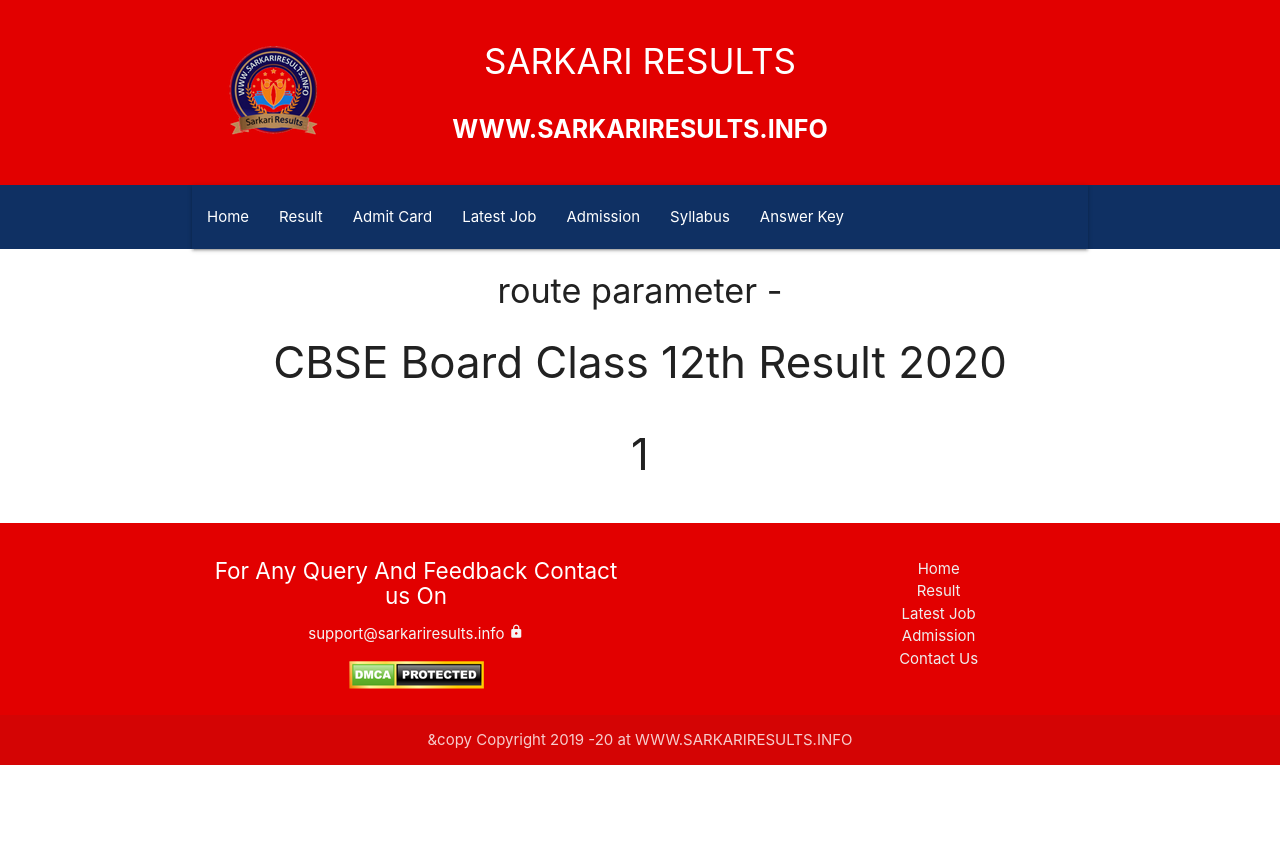
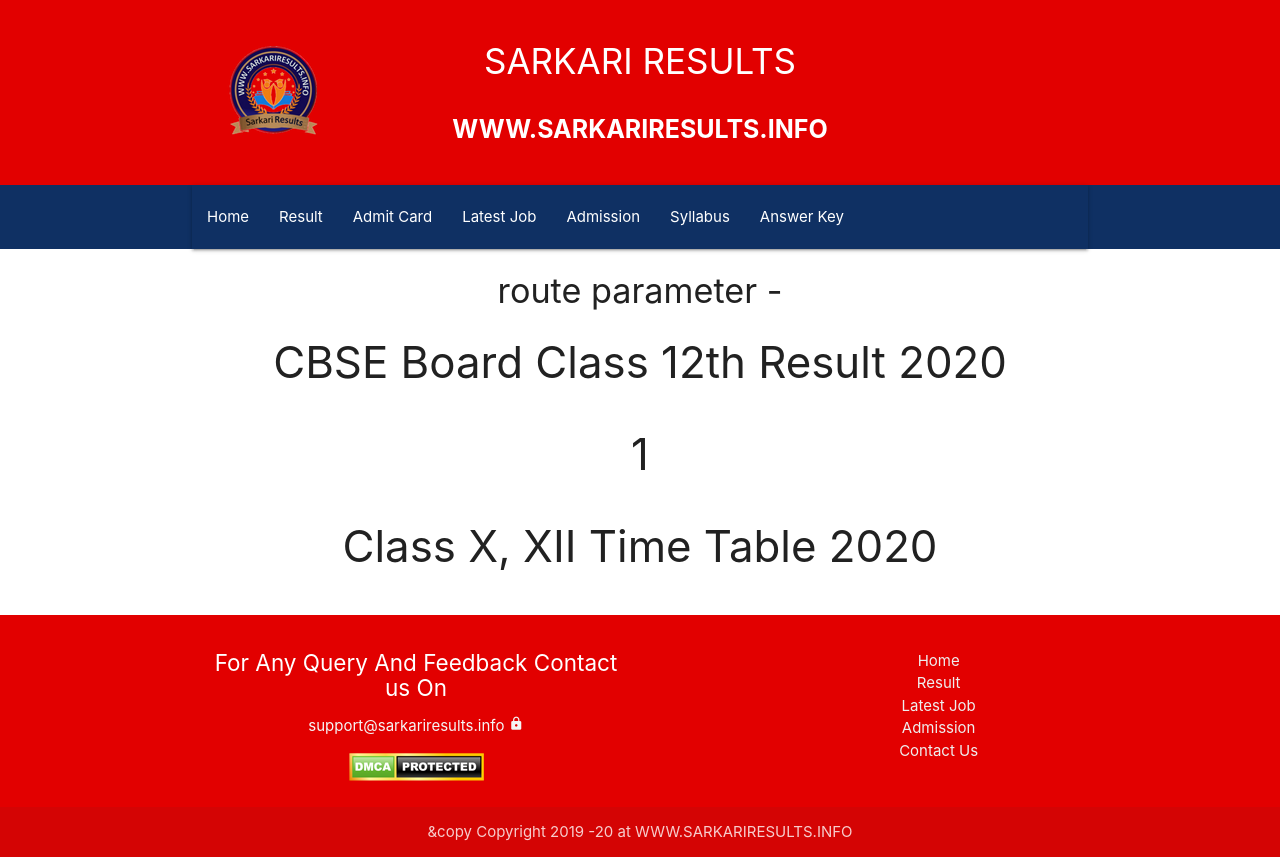
Before and after one commit to SarikaWirtz/sarkariresults, a React (Create React App) app: page /latestresult/1 in a window 1280 px wide. Before the commit the page ends 800 px from the top, so only its background shows below. Built offline with nearby package versions, Linux system fonts and the light colour scheme.

Commit message:
added data in to json file

```diff
--- a/src/components/data/data.json
+++ b/src/components/data/data.json
@@ -6,6 +6,8 @@
         "title": "CBSE Board Class 12th Result 2020",
         "Date": "13 July 2020 | 12:40 PM",
         "information": "Central Board of Secondary Education (CBSE Board) Delhi are are Going to Release Class 10th,12th for the Class 10th, 12th Examination 2020 . Those Candidates Are Enrolled with CBSE Examination 2020 Can Download Result now.",
+        "tabletitle": "Central Board of Secondary Education (CBSE Board)",
+        "tableSubTitle": "Class X, XII Time Table 2020",
         "Experiences": [
             {
                 "companyName": "Demo1 Technologies",
--- a/src/components/tables/LatestResult/LatestResultDetail.js
+++ b/src/components/tables/LatestResult/LatestResultDetail.js
@@ -26,6 +26,7 @@
          <div className="news">
              {this.state.news.title}
             <p>{this.state.news.id}</p>
+         <p>{this.state.news.tableSubTitle}</p>
          </div>
          ) : (
              <div>
```
